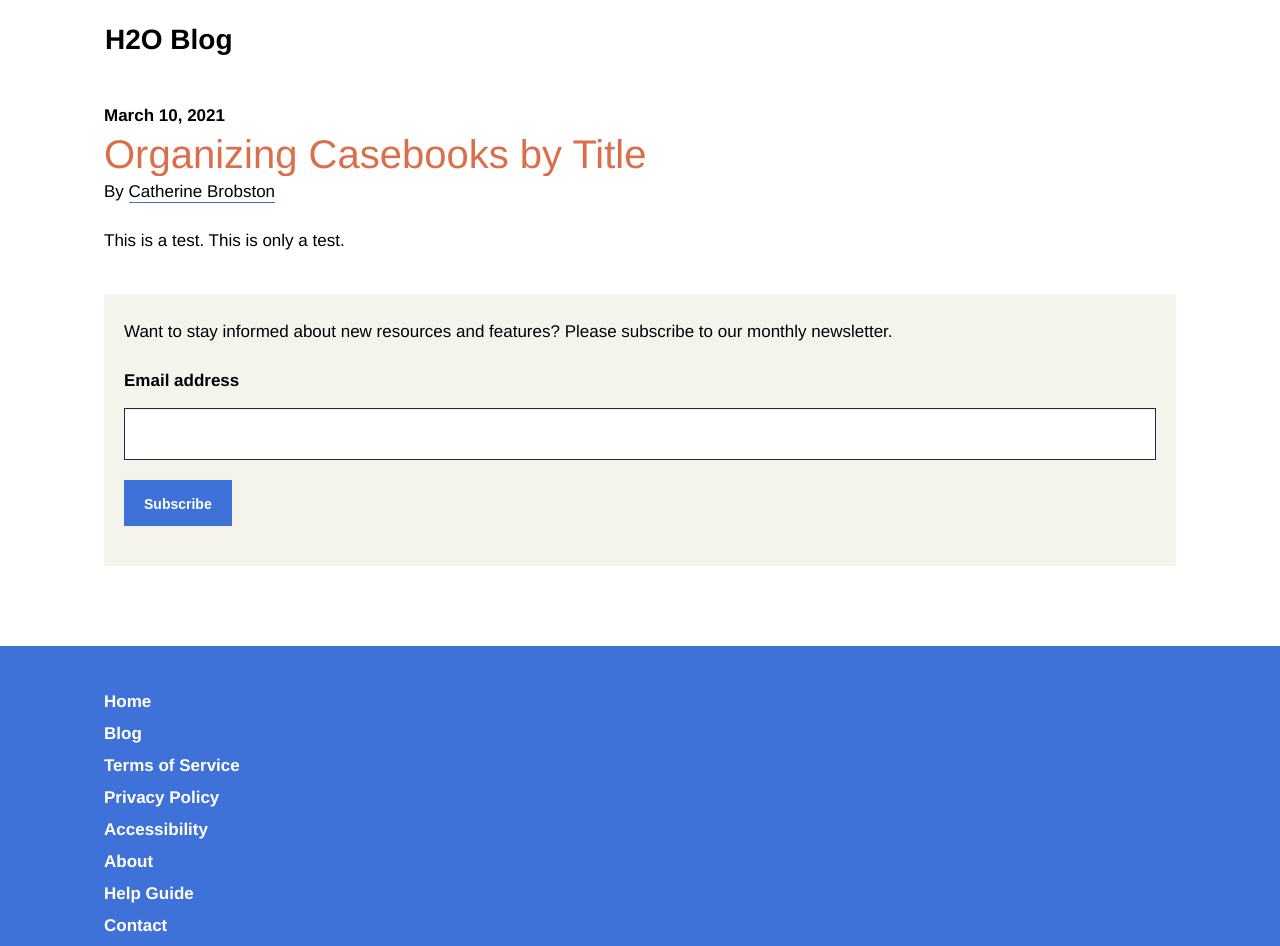
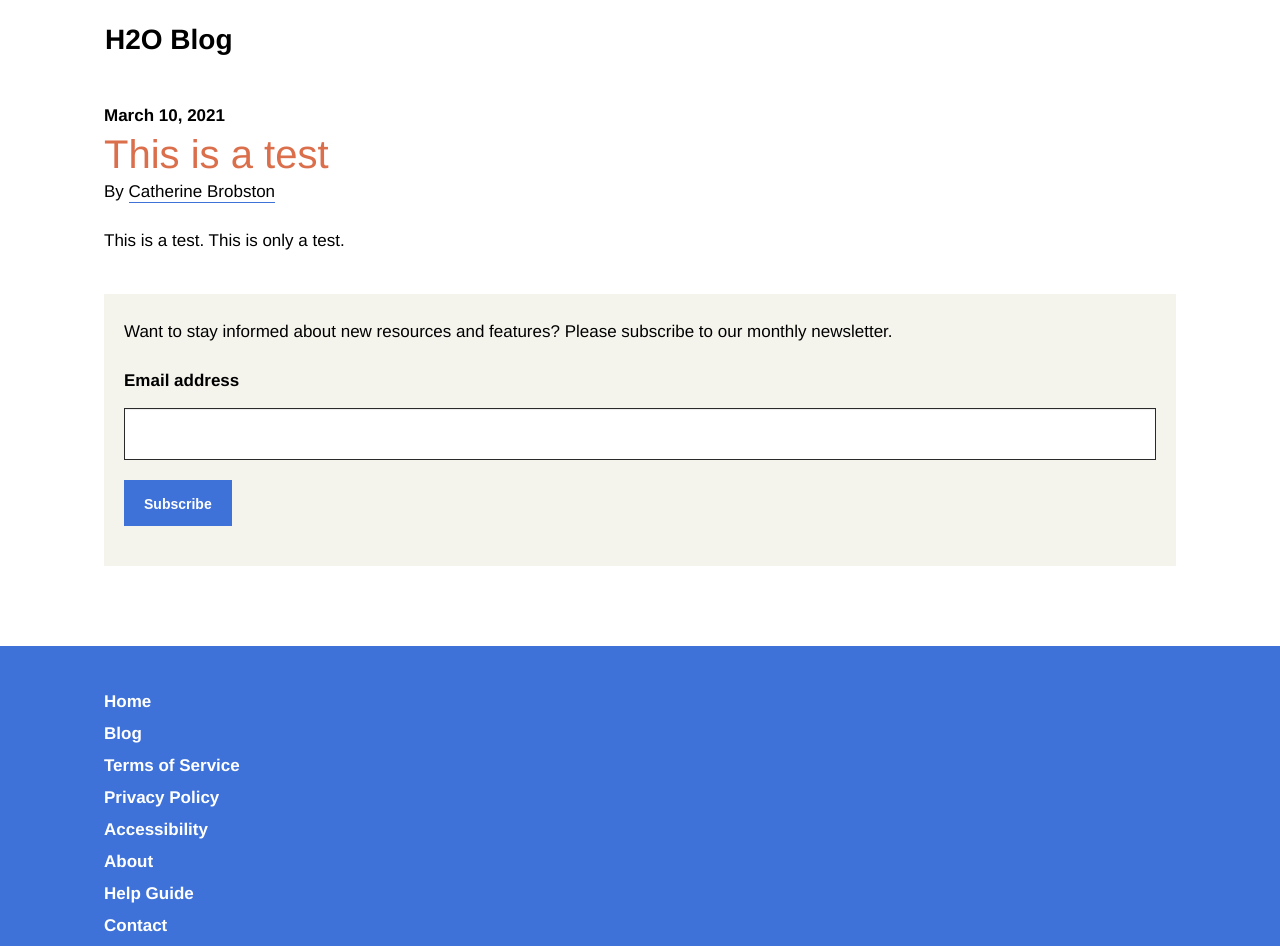
Before and after one commit to harvard-lil/h2o-static, a Jekyll site: the page built from app/_posts/2021-03-10-this-is-a-test.md, in a window 1280 px wide. Built offline with Jekyll 4.4.1, drawn with Linux system fonts in a browser that asks for light colours; comment, search, counter and statistics services are not loaded.

Commit message:
an additional change

```diff
--- a/app/_posts/2021-03-10-this-is-a-test.md
+++ b/app/_posts/2021-03-10-this-is-a-test.md
@@ -1,5 +1,5 @@
 ---
-title: Organizing Casebooks by Title
+title: This is a test
 author: catherine-brobston
 excerpt_separator: <!--more-->
 ---
```
